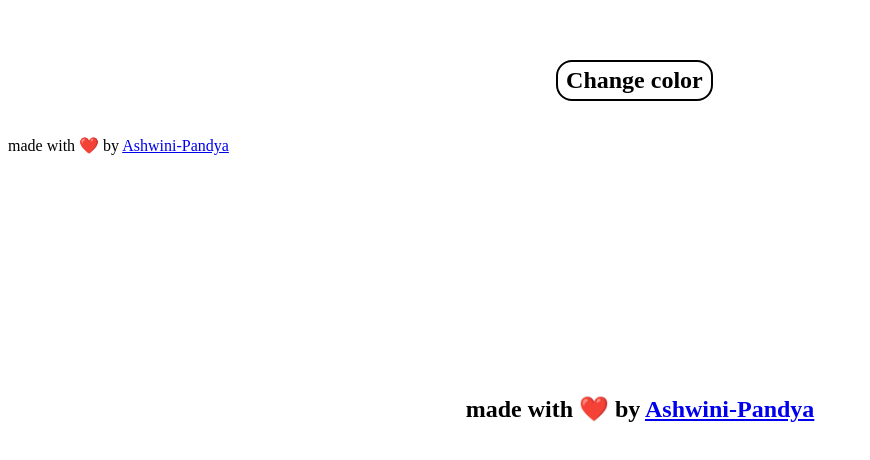
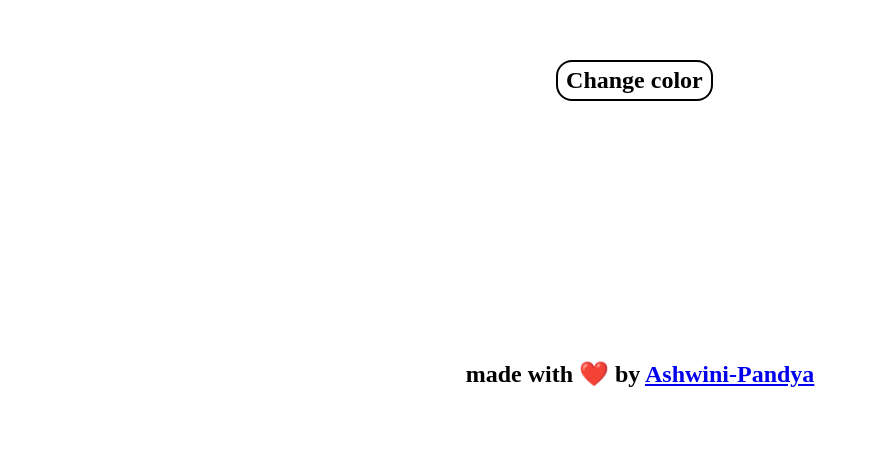
Before and after one commit to Ashwini-Pandya/Colour-Flipper, a plain HTML site: page index.html in a window 1280 px wide. Shown: the part 232-692 px from the top of the page, without its empty margins (0-870 px from the left). Drawn offline with Linux system fonts and the light colour scheme.

Commit message:
change in html

```diff
--- a/index.html
+++ b/index.html
@@ -11,7 +11,6 @@
     <h2 class="button" id="button" onclick="changecolor()">Change color</h2>
     <h1 class="color" id="root"></h1>
     </div>
-    <p>made with ❤️ by <a href="https://ashwinipandya-site.netlify.app/"> Ashwini-Pandya</a></p>
 
     <h2 class="footer"><p>made with ❤️ by <a href="https://ashwinipandya-site.netlify.app/"> Ashwini-Pandya</a></p><h2>
 
```
